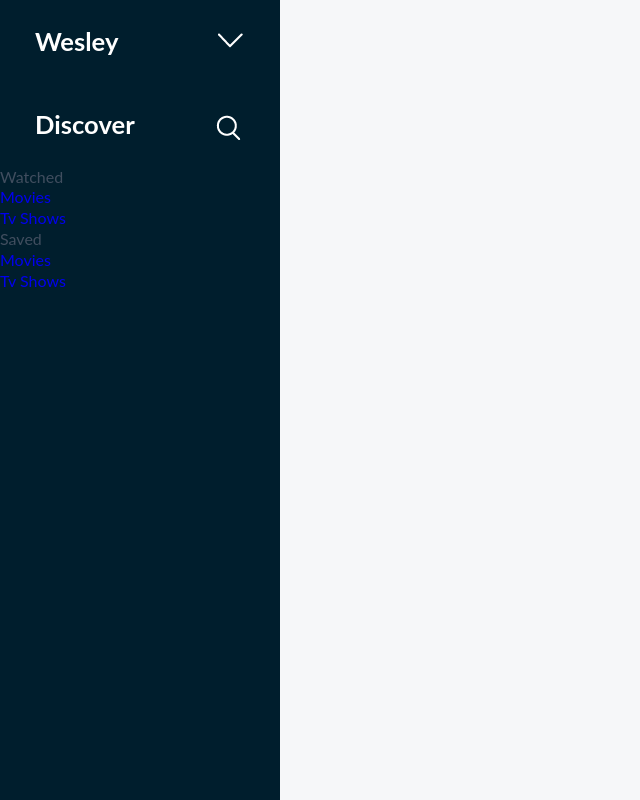
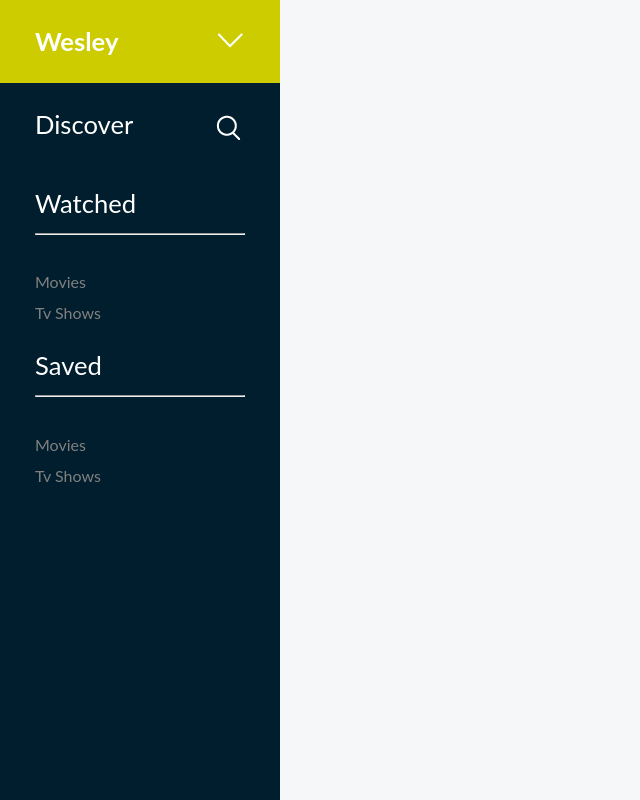
Before and after one commit to kenankomah/cord_front_end_test, a React (Create React App) app: page / in a window 1280 px wide. Shown: the whole page, without its empty margins (0-640 px from the left). Built offline with nearby package versions, Linux system fonts and the light colour scheme.

Commit message:
styling for side navigation

```diff
--- a/src/components/sidenavbar/index.tsx
+++ b/src/components/sidenavbar/index.tsx
@@ -3,7 +3,6 @@ import styled, { css } from "styled-components";
 import { NavLink as Link } from "react-router-dom";
 
 import * as colors from "../../colors";
-// import Arrow from "../../images/arrow-icon.png";
 import Arrow from "../../images/arrow-icon.png";
 import SearchWhite from "../../images/search-icon-white.png";
 
@@ -19,7 +18,6 @@ export default class SideNavBar extends React.Component {
 	};
 
 	render() {
-		// console.log("Arrow", Arrow);
 		const { activeSideBar } = this.state;
 
 		return (
@@ -34,16 +32,18 @@ export default class SideNavBar extends React.Component {
 					Wesley
 					<NavIcon arrow></NavIcon>
 				</SideNavMainLink>
-				<SideNavMainLink
+				<SideNavBarText
 					className="menu_nav_link"
 					to="/discover"
 					activeClassName="active"
 				>
 					Discover
 					<NavIcon search></NavIcon>
-				</SideNavMainLink>
+				</SideNavBarText>
 				<SideNavHeader>
-					<HeaderText>Watched</HeaderText>
+					<HeaderText>
+						Watched <hr />
+					</HeaderText>
 				</SideNavHeader>
 				<NavLink
 					className="menu_nav_link"
@@ -60,7 +60,10 @@ export default class SideNavBar extends React.Component {
 					Tv Shows
 				</NavLink>
 				<SideNavHeader>
-					<HeaderText>Saved</HeaderText>
+					<HeaderText>
+						Saved
+						<hr />
+					</HeaderText>
 				</SideNavHeader>
 				<NavLink
 					className="menu_nav_link"
@@ -98,6 +101,15 @@ const SideNavMainLink = styled(Link)`
 	color: white;
 `;
 
+const SideNavBarText = styled(Link)`
+	position: relative;
+	display: block;
+	padding: 25px 35px;
+	font-size: 1.6em;
+	font-weight: 400;
+	color: white;
+`;
+
 const NavIcon = styled.div<NavIconProps>`
 	background-image: url(${(props) => (props.arrow ? Arrow : SearchWhite)});
 	background-repeat: no-repeat;
@@ -111,8 +123,21 @@ const NavIcon = styled.div<NavIconProps>`
 
 const SideNavHeader = styled.div``;
 
-const HeaderText = styled.div``;
+const HeaderText = styled.div`
+	position: relative;
+	display: block;
+	padding: 20px 35px;
+	font-size: 1.6em;
+	font-weight: 400;
+	color: white;
+`;
 
 const NavLink = styled(Link)`
 	display: block;
+	position: relative;
+	display: block;
+	padding: 5px 35px;
+	font-size: 1em;
+	font-weight: 400;
+	color: grey;
 `;
--- a/src/css/app.scss
+++ b/src/css/app.scss
@@ -17,3 +17,8 @@ textarea {
 	font-family: "Lato", sans-serif;
 	background-color: transparent;
 }
+
+.active {
+	color: #fff;
+	background-color: #cccc00;
+}
```
